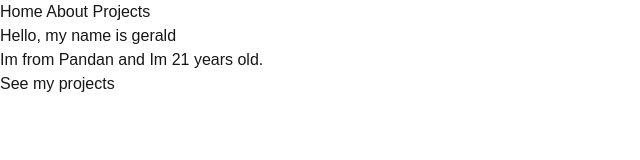
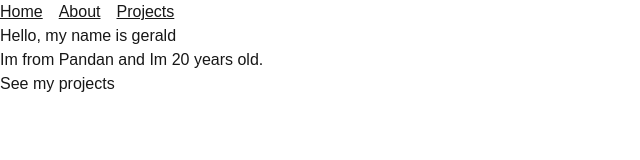
Before and after one commit to orcartery-maker/my_next_app, a Next.js app: page / in a window 1280 px wide. Shown: the top 160 px of the page, without its empty margins (0-640 px from the left). Built offline with nearby package versions, Linux system fonts and the light colour scheme.

Commit message:
changed something

```diff
--- a/app/about/page.tsx
+++ b/app/about/page.tsx
@@ -2,7 +2,7 @@ export default function AboutPage() {
   return (
     <main>
       <h1>About</h1>
-      <p>Im gerald and I love myself.</p>
+      <p>Im gerald.</p>
     </main>
   );
 }
--- a/app/layout.tsx
+++ b/app/layout.tsx
@@ -24,11 +24,11 @@ export default function RootLayout({ children }: LayoutProps<"/">) {
       lang="en"
       className={`${geistSans.variable} ${geistMono.variable} h-full antialiased`}
     >
-      <body className="min-h-full flex flex-col"><nav>
-  <Link href="/">Home</Link>{" "}
-  <Link href="/about">About</Link>{" "}
-  <Link href="/projects">Projects</Link>
-  </nav>
+      <body className="min-h-full flex flex-col"><nav style={{ display: "flex", gap: "16px" }}>
+  <Link href="/" style={{ textDecoration: "underline" }}>Home</Link>
+  <Link href="/about" style={{ textDecoration: "underline" }}>About</Link>
+  <Link href="/projects" style={{ textDecoration: "underline" }}>Projects</Link>
+</nav>
 {children}</body>
     </html>
   );
--- a/app/page.tsx
+++ b/app/page.tsx
@@ -4,7 +4,7 @@ export default function Home() {
   return (
     <main>
       <h1>Hello, my name is gerald</h1>
-      <p>Im from Pandan and Im 21 years old.</p>
+      <p>Im from Pandan and Im 20 years old.</p>
       <Link href="/projects">See my projects</Link>
     </main>
   );
```
